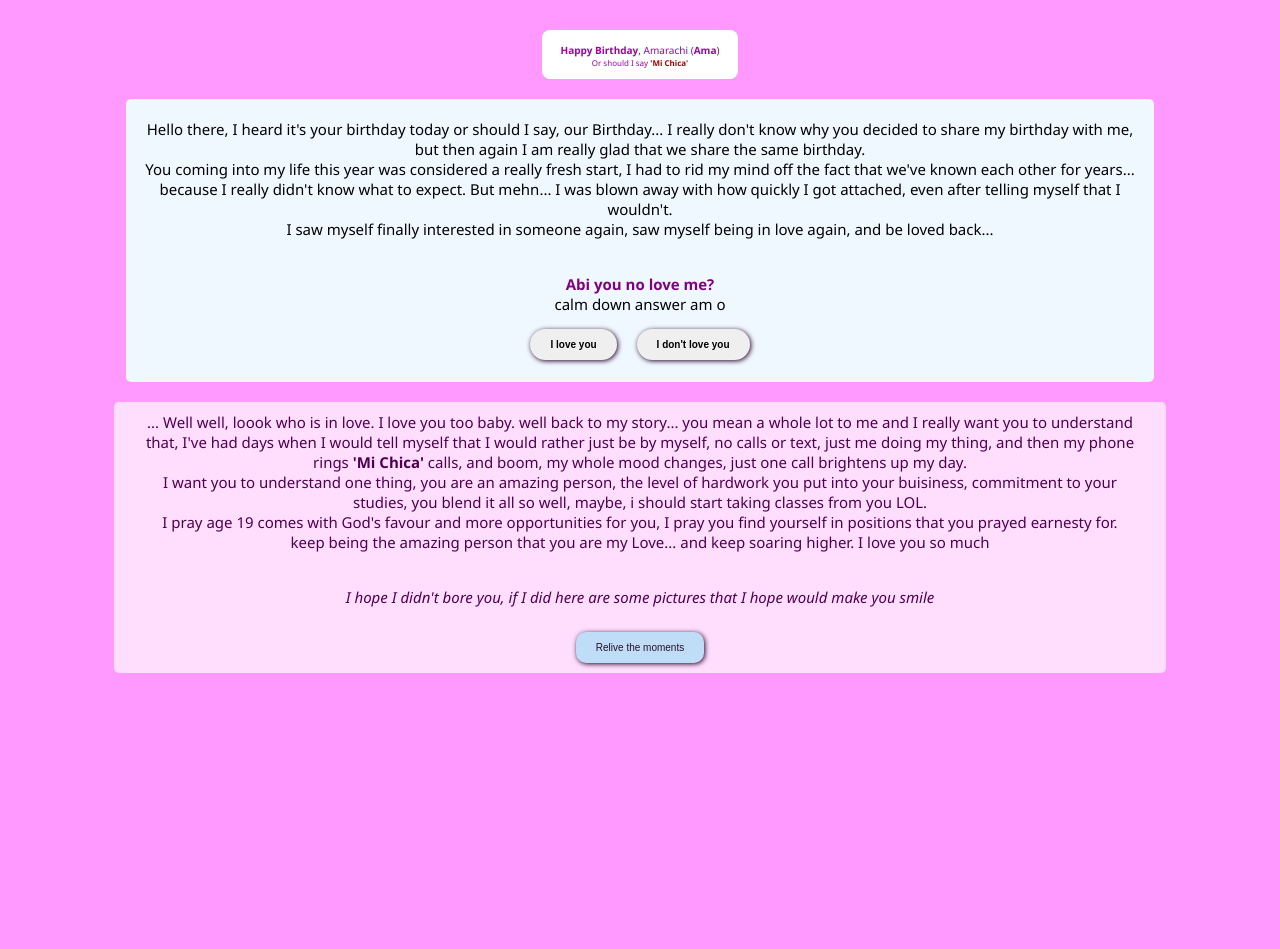
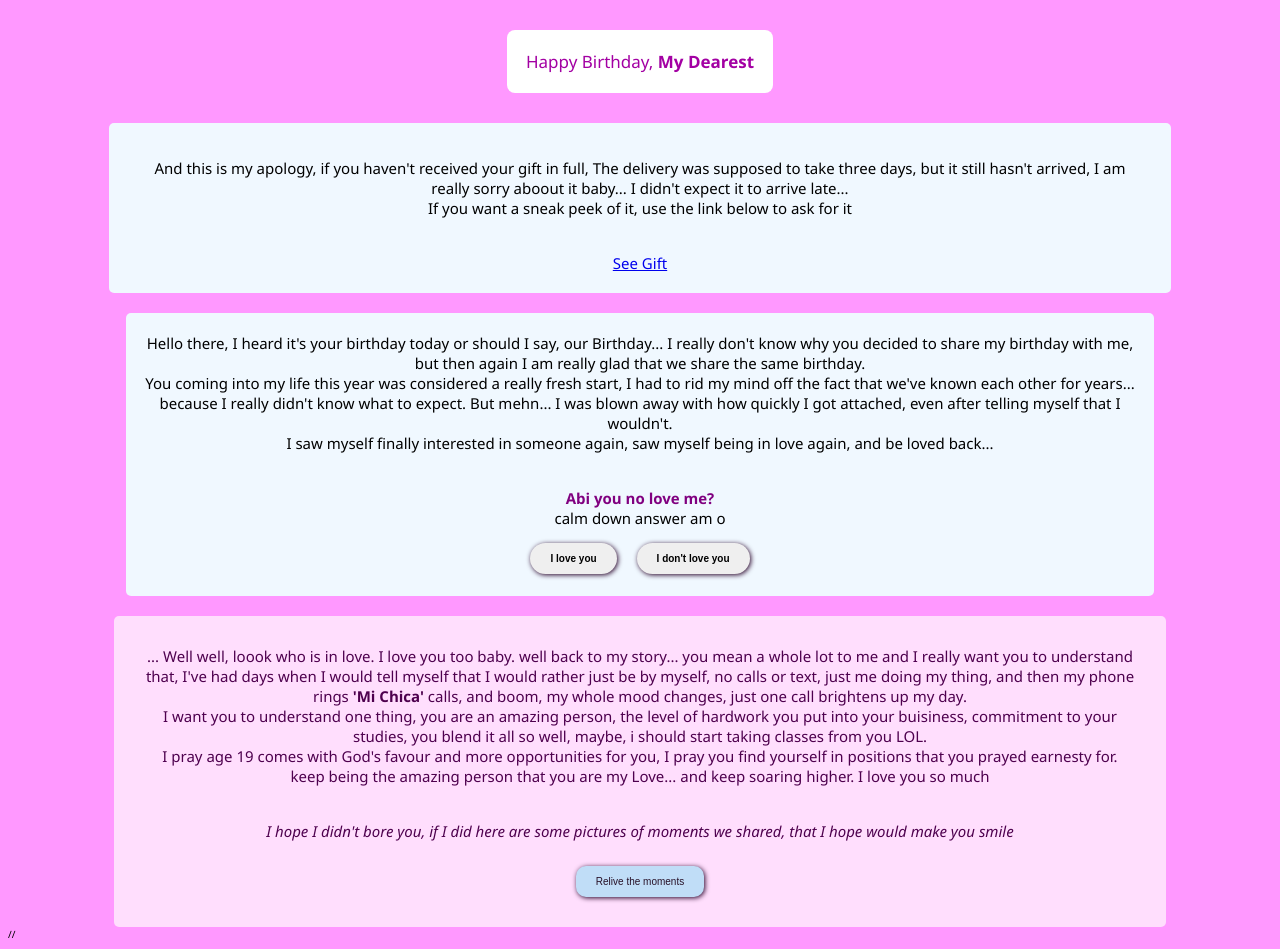
Before and after one commit to luke-0001/Checkthisout, a plain HTML site: page index.html in a window 1280 px wide. Both pictures are taken after a click on the button "I love you". Before the commit the page ends 800 px from the top, so only its background shows below. Drawn offline with Linux system fonts and the light colour scheme.

Commit message:
first commit

```diff
--- a/index.html
+++ b/index.html
@@ -4,6 +4,7 @@
     <meta charset="UTF-8" />
     <meta name="viewport" content="width=device-width, initial-scale=1.0" />
     <title>Document</title>
+    <link rel="stylesheet" href="https://cdnjs.cloudflare.com/ajax/libs/font-awesome/7.0.1/css/all.min.css">
     <style>
 
       html{
@@ -32,7 +33,7 @@
         width: 80%;
         color: rgb(78, 0, 78);
         align-self: center;
-        padding: 1rem 2rem;
+        padding: 3rem 2rem;
         border-radius: .5rem;
         margin: 0 auto;
         text-align: center;
@@ -97,6 +98,17 @@
       }
 
 
+      .apology{
+        font-size: 1.5rem;
+        text-align: center;
+        background-color: aliceblue;
+        max-width: 80%;
+        margin: 0 auto;
+        border-radius: .5rem;
+        padding: 2rem 2.5rem;
+        margin-top: 3rem;
+      }
+
 
       @media(max-width:480px){
         html{
@@ -133,12 +145,20 @@
         text-align: center;
       "
     >
-      <p style="margin-bottom: 0rem">
-        <b>Happy Birthday</b>, Amarachi (<b>Ama</b>)
+      <p style="font-size: 1.7rem; align-self: center;">
+        Happy Birthday, <b>My Dearest</b>
       </h1>
-      <p style="justify-self: center; margin-top: 0rem; font-size: 0.8rem">
+      <!-- <p style="justify-self: center; margin-top: 0rem; font-size: 0.8rem">
         Or should I say <b style="color:rgb(172, 0, 0) ;">'Mi Chica'</b>
-      </p>
+      </p> -->
+    </div>
+
+    <div class="apology">
+        <p>And this is my apology, if you haven't received your gift in full, The delivery was supposed to take three days, but it still hasn't arrived, I am really sorry aboout it baby... I didn't expect it to arrive late...
+        <br>
+        If you want a sneak peek of it, use the link below to ask for it</p>
+        <br>
+        <a href="https://wa.me/+2349167857859?text=Hi,I%20would%20like%20tosee%20the%20gift."> See Gift </a>
     </div>
 
     <div class="mid"
@@ -220,9 +240,7 @@
     <img src="../images/image8.jpg" alt="">
     <img src="../images/image9.jpg" alt=""> -->
 
-    <div >
 
-    </div>
 
 
   </body>
@@ -248,7 +266,7 @@
 
              <div class = 'bottom'>
              <p>
-              <em>I hope I didn't bore you, if I did here are some pictures that I hope would make you smile</em>
+              <em>I hope I didn't bore you, if I did here are some pictures of moments we shared, that I hope would make you smile</em>
              </p>
              </br>
              <button class = 'imagebtn' onclick= 'viewImages()'>Relive the moments</button>
@@ -288,6 +306,8 @@
         <img src="image7.jpg" alt="">
         <img src="image8.jpg" alt="">
         <img src="image9.jpg" alt="">
+        <img src="image10.jpg" alt="">
+        <img src="image11.jpg" alt="">
 
       `
       images.appendChild(sliderContainer)
@@ -301,11 +321,57 @@
       answer.innerHTML= ''
       card.className = 'card'
       card.innerHTML = `
-        Lorem ipsum dolor sit amet consectetur adipisicing elit. Repellat sint nisi non ad quod harum id esse a iusto sequi! Beatae tempora, debitis doloremque odio deleniti perspiciatis! Molestiae eveniet obcaecati quibusdam iste odit delectus distinctio architecto magnam perferendis. Labore laboriosam ea atque culpa repudiandae odit tempora optio consequuntur nesciunt magnam.
+        Well what can I say, I didn't expect you to click this one. Happy birthday though.
+        Now you shouldn't be able to click the other button, but I didn't want to implement that...
       `
       answer.appendChild(card)
     }
 
 
-  </script>
-</html>
+//       const words = document.getElementById('apology');
+//       function apology(){
+
+
+//       if(apology){
+//         words.appendChild(apology)
+//       }
+//       }
+
+//       function lockSelection(){
+//         loved.style.display = 'none' ;
+//         unloved.style.display = 'none' ;
+//         card.style.display = 'block';
+//         const savedChoice = localStorage.getItem('userChoice');
+
+//         if(savedChoice === 'love'){
+//           loved()
+//         }
+
+//         else if(savedChoice=== unloved){
+//           unloved()
+//         }
+//       }
+
+
+
+//       window.onload = function(){
+//         if(localStorage.getItem('hasVoted') === 'true'){
+//           lockVoting();
+//         }
+//       }
+
+//       loved.addEventListener('click' , () =>{
+//         localStorage.setItem('hasVoted', 'true');
+//         lockVoting();
+//         localStorage.setItem('userChoice', 'love')
+//       });
+
+
+//       unloved.addEventListener('click', () =>{
+//         localStorage.setItem('hasVoted', 'true');
+//         lockVoting();
+//         alert('response recorded')
+//       })
+
+ </script>
+// </html>
```
Also changed, not shown: image10.jpg (added), 1 other file.
